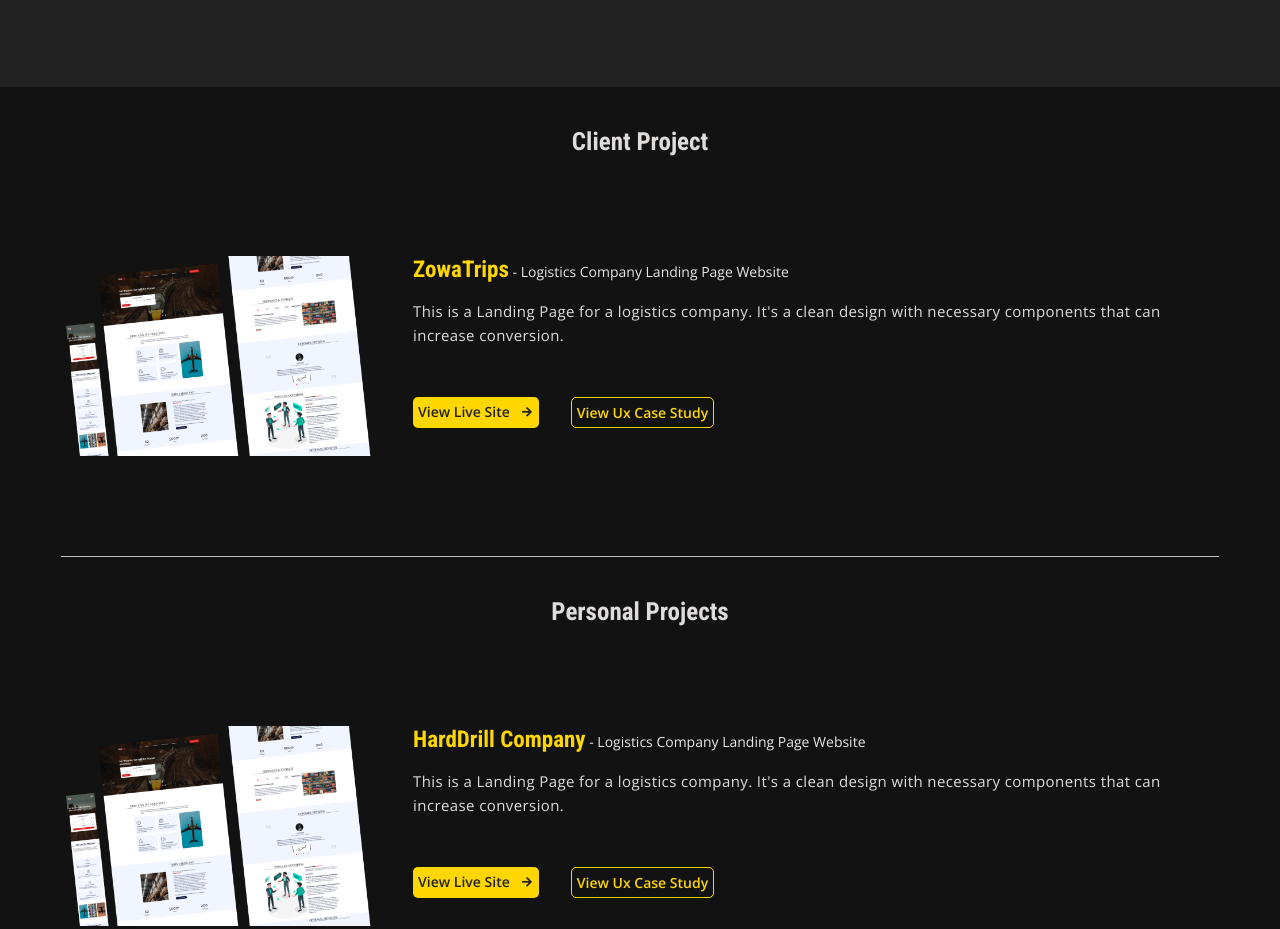
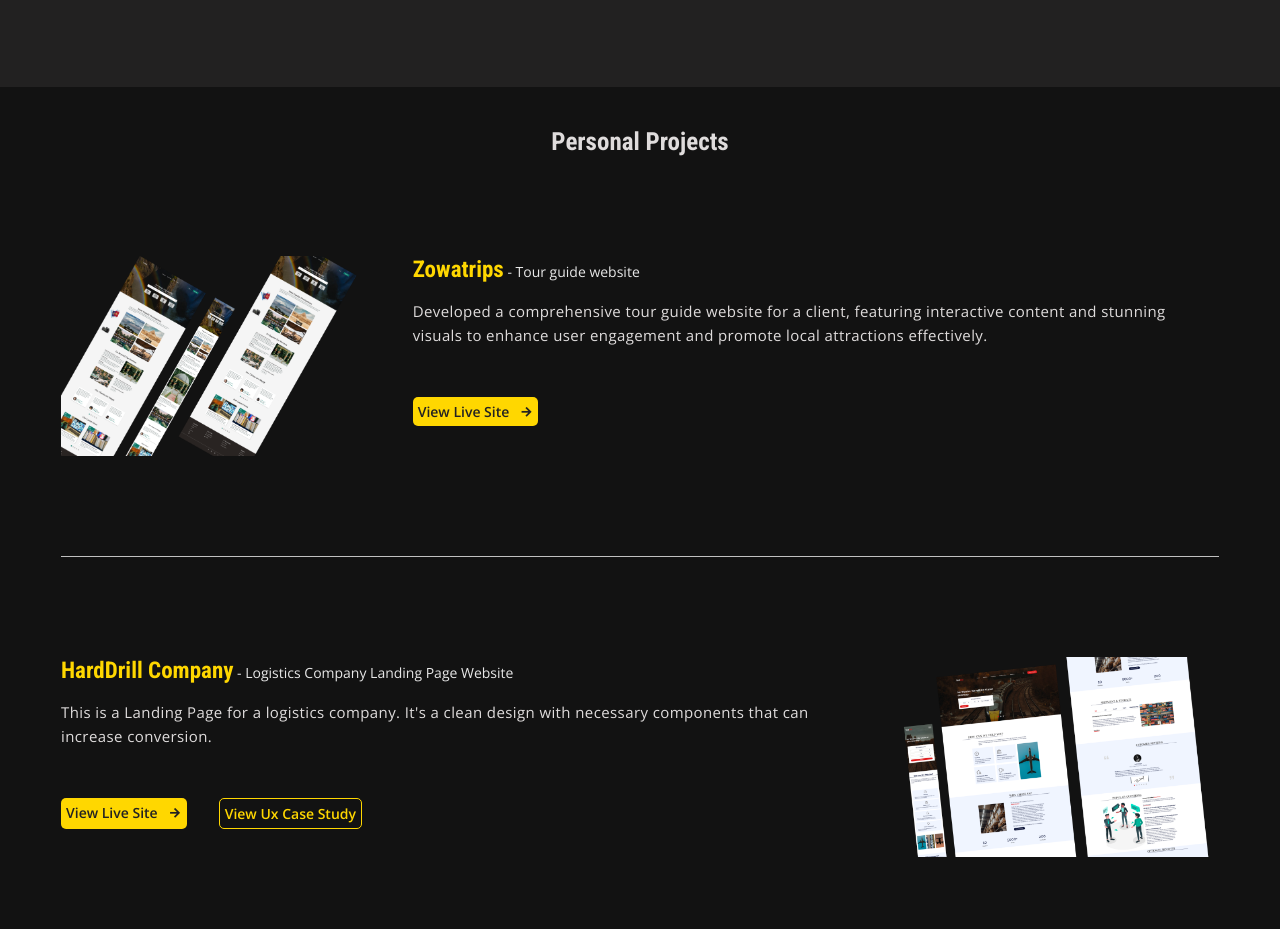
Before and after one commit to Stranger-ghope/Portfolio-main, a plain HTML site: page index.html in a window 1280 px wide. Shown: the part 1388-2317 px from the top of the page. Drawn offline with nearby package versions, Linux system fonts and the light colour scheme.

Commit message:
just changes

```diff
--- a/index.html
+++ b/index.html
@@ -82,38 +82,23 @@
         </section>
 
 
-
-
-    <!-- Projects -->
-    <section class="projects" id="project">
-        <div class="all-projects container">
-            <h1 class="hfont white al-c">Client Project</h1>
-
-
-            <!-- First Project -->
-            <div class="project">
-                <img src="img/Hardrill-thumbnail.png"  class="pro-img" alt="">
-                <div class="p-details">
-                    <h2 class="yellow subhead">ZowaTrips<span class="sidetitle"> - Logistics Company Landing Page Website</span></h2>
-                    <p class="nfont">This is a Landing Page for a logistics company. It's a clean design with necessary components that can increase conversion.</p> <br>
-                    <!-- <p class="nfont">December 2023</p> -->
-                    <div class="main-btn">
-                        <a target=”_blank” href="https://hardrill.netlify.app" class="btn1">View Live Site<i class="ri-arrow-right-line"></i></a>
-                        <a target="_blank" href="one_logstudies.html" class="btn2">View Ux Case Study</a>
-                    </div>
-                </div>
-            </div>
-        </div>
-    </section>
-
-
-
-
     <!-- Projects -->
     <section class="projects" id="project">
         <div class="all-projects container">
             <h1 class="hfont white al-c">Personal Projects</h1>
 
+              <!-- Third Project -->
+              <div class="project">
+                <img src="img/Cruise-thumbnail.png"  class="pro-img" alt="">
+                <div class="p-details">
+                    <h2 class="yellow subhead">Zowatrips<span class="sidetitle"> - Tour guide website</span></h2>
+                    <p class="nfont">Developed a comprehensive tour guide website for a client, featuring interactive content and stunning visuals to enhance user engagement and promote local attractions effectively.</p>
+                    <br>
+                    <div class="main-btn">
+                        <a href="https://Zowatrips.com" target=”_blank” class="btn1">View Live Site<i class="ri-arrow-right-line"></i></a>
+                    </div>
+                </div>
+            </div>
 
             <!-- First Project -->
             <div class="project">
@@ -121,7 +106,6 @@
                 <div class="p-details">
                     <h2 class="yellow subhead">HardDrill Company<span class="sidetitle"> - Logistics Company Landing Page Website</span></h2>
                     <p class="nfont">This is a Landing Page for a logistics company. It's a clean design with necessary components that can increase conversion.</p> <br>
-                    <!-- <p class="nfont">December 2023</p> -->
                     <div class="main-btn">
                         <a target=”_blank” href="https://hardrill.netlify.app" class="btn1">View Live Site<i class="ri-arrow-right-line"></i></a>
                         <a target="_blank" href="one_logstudies.html" class="btn2">View Ux Case Study</a>
@@ -131,12 +115,11 @@
 
 
             <!-- Second Project -->
-            <div class="project">
+            <div class="project lastproject">
                     <img src="img/MyLife-thumbnail.png"  class="pro-img" alt="">
                 <div class="p-details">
                     <h2 class="yellow subhead">MyLife College Website<span class="sidetitle"> - College Website</span></h2>
                     <p class="nfont">This is a College Website which is meant to offer the best education and interaction with students. It's purpose is to offer updates, provide potential students with an easy application procedure and more.</p><br>
-                    <!-- <p class="nfont">October - November 2023</p> -->
                     <div class="main-btn">
                         <a href="https://mylife-edu.netlify.app" target=”_blank” class="btn1">View Live Site<i class="ri-arrow-right-line"></i></a>
                         <a target="_blank" href="log_cstudies.html" class="btn2">View Ux Case Study</a>
@@ -144,20 +127,7 @@
                 </div>
             </div>
 
-            <!-- Third Project -->
-            <div class="project lastproject">
-                <img src="img/Cruise-thumbnail.png"  class="pro-img" alt="">
-                <div class="p-details">
-                    <h2 class="yellow subhead">Colee<span class="sidetitle"> - Travel Agency Landing Page Website</span></h2>
-                    <p class="nfont">Colee Website is a Travel Agency Website that eases the frustrations of travellers. This is a landing page that is meant to increase the conversions of visitors.</p>
-                    <br>
-                    <!-- <p class="nfont">January 2024</p> -->
-                    <div class="main-btn">
-                        <a href="https://colee.netlify.app" target=”_blank” class="btn1">View Live Site<i class="ri-arrow-right-line"></i></a>
-                        <!-- <a href="#" class="btn2">View Ux Case Study</a> -->
-                    </div>
-                </div>
-            </div>
+
         </div>
     </section>
 
```
